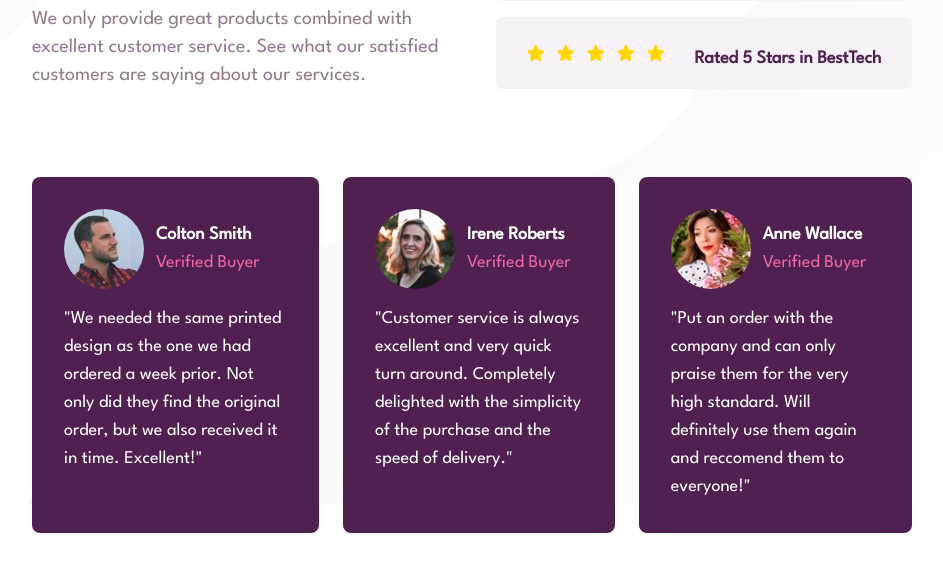
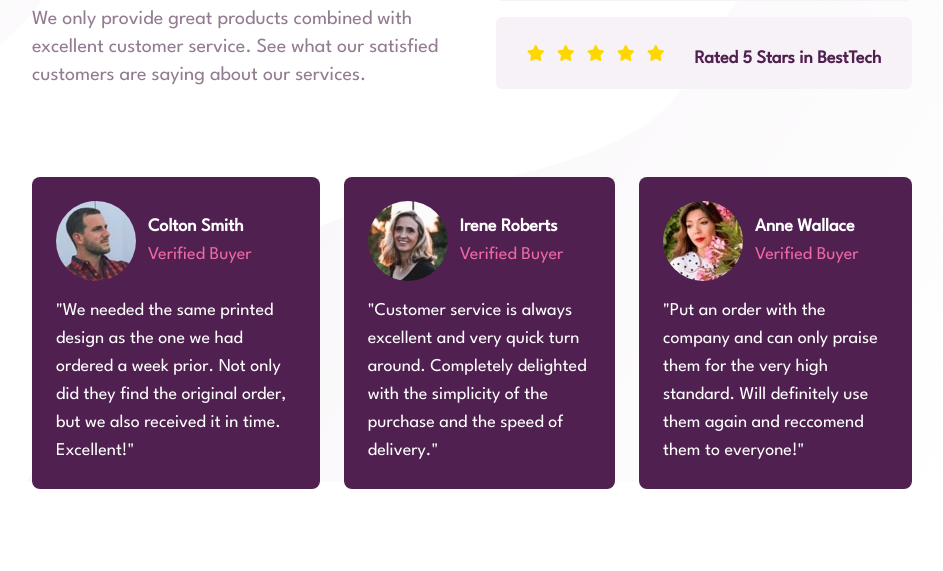
Before and after one commit to ibrahimherith/social-proof-section, a website: page index.html in a window 1280 px wide. Shown: the part 247-818 px from the top of the page, without its empty margins (168-1111 px from the left). Drawn offline with Linux system fonts and the light colour scheme.

Commit message:
Update index file
Added tailwindcss classes

```diff
--- a/index.html
+++ b/index.html
@@ -68,7 +68,7 @@
                 <!--Reviews-->
                 <div class="mt-10 space-y-4 flex flex-col md:p-6 md:flex-row md:space-y-0 md:space-x-6">
                     <!--Review card-->
-                    <div class="p-8 space-y-4 rounded-lg bg-VeryDarkMagenta">
+                    <div class="p-6 space-y-4 rounded-lg bg-VeryDarkMagenta">
                         <div class="flex space-x-3 items-center">
                             <img src="./images/image-colton.jpg" alt="image-colton" class="rounded-full">
                             <div>
@@ -79,7 +79,7 @@
                         <p class="text-lg text-White">"We needed the same printed design as the one we had ordered a week prior. Not only did they find the original order, but we also received it in time. Excellent!"</p>
                     </div>
                     <!--Review card-->
-                    <div class="p-8 space-y-4 rounded-lg bg-VeryDarkMagenta md:mt-5">
+                    <div class="p-6 space-y-4 rounded-lg bg-VeryDarkMagenta md:mt-5">
                         <div class="flex space-x-3 items-center">
                             <img src="./images/image-irene.jpg" alt="image-irene" class="rounded-full">
                             <div>
@@ -90,7 +90,7 @@
                         <p class="text-lg text-White">"Customer service is always excellent and very quick turn around. Completely delighted with the simplicity of the purchase and the speed of delivery."</p>
                     </div>
                     <!--Review card-->
-                    <div class="p-8 space-y-4 rounded-lg bg-VeryDarkMagenta md:mt-10">
+                    <div class="p-6 space-y-4 rounded-lg bg-VeryDarkMagenta md:mt-10">
                         <div class="flex space-x-3 items-center">
                             <img src="./images/image-anne.jpg" alt="image-anne" class="rounded-full">
                             <div>
```
